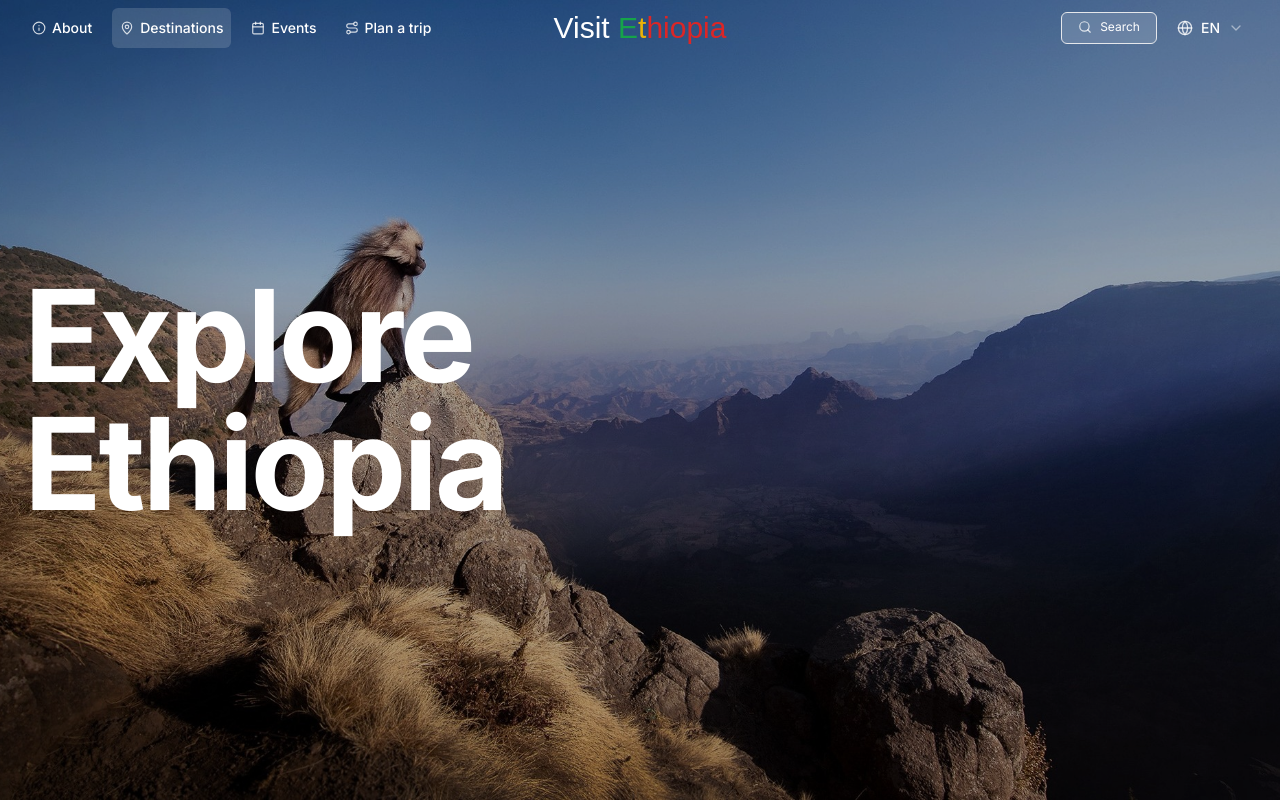
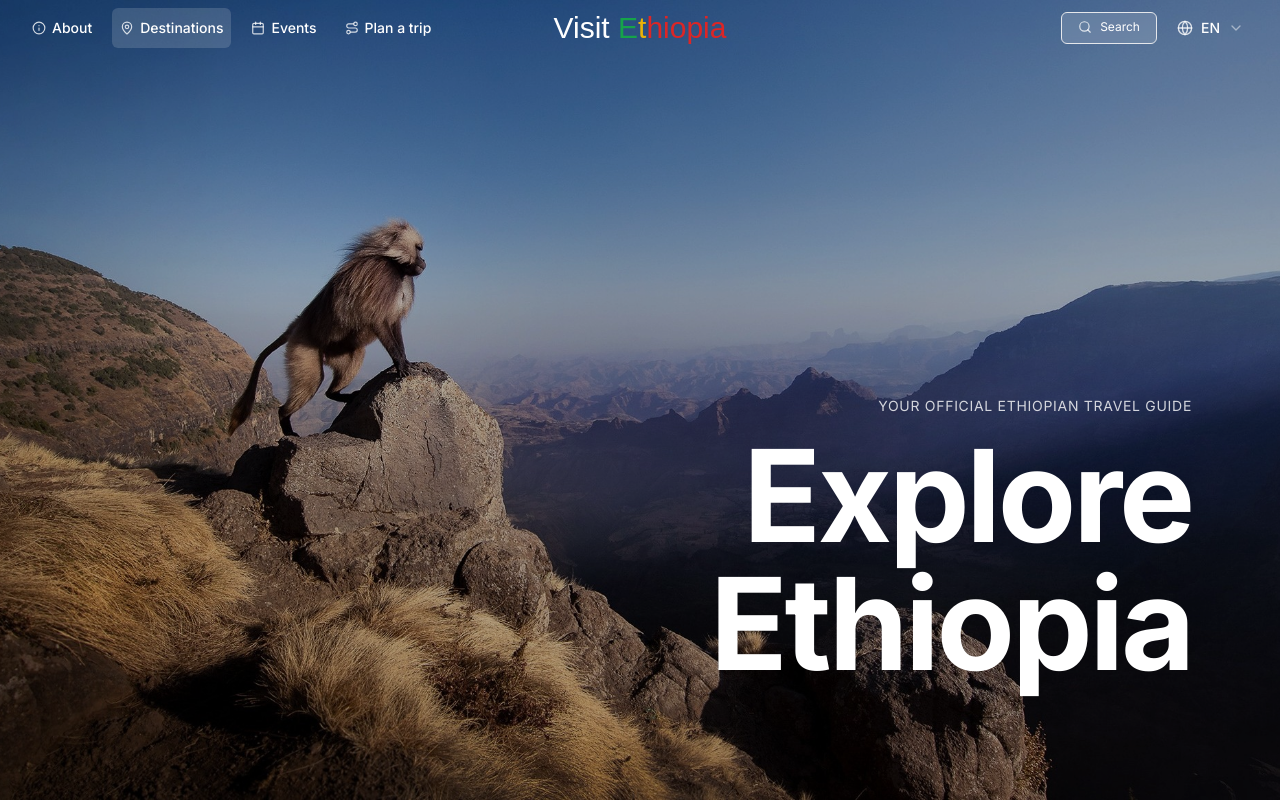
Before and after one commit to tadid418-s/Visit-Ethiopia, a Next.js app: page / in a window 1280 px wide. Shown: the top 802 px of the page. Built offline with nearby package versions, Linux system fonts and the light colour scheme; a web font is replaced by a local one.

Commit message:
Moved the text section on the hero section to the right

```diff
--- a/components/Hero.tsx
+++ b/components/Hero.tsx
@@ -11,8 +11,11 @@ const Hero = () => {
 
       {/* Content container */}
       <div className="relative z-10 max-w-7xl mx-auto px-4 md:px-6 w-full">
-        <div className="flex items-center min-h-[calc(100vh-4rem)]">
-          <div className="w-full max-w-2xl">
+        <div className="flex items-end justify-end min-h-[calc(100vh-4rem)] pb-20">
+          <div className="w-full max-w-2xl text-right mr-8 md:mr-16">
+            <p className="text-xs md:text-sm text-white/80 uppercase tracking-wider mb-4 font-light">
+              Your Official Ethiopian Travel Guide
+            </p>
             <h1 className="text-6xl md:text-7xl lg:text-8xl xl:text-9xl font-bold text-white leading-tight tracking-tight">
               Explore
               <br />
```
